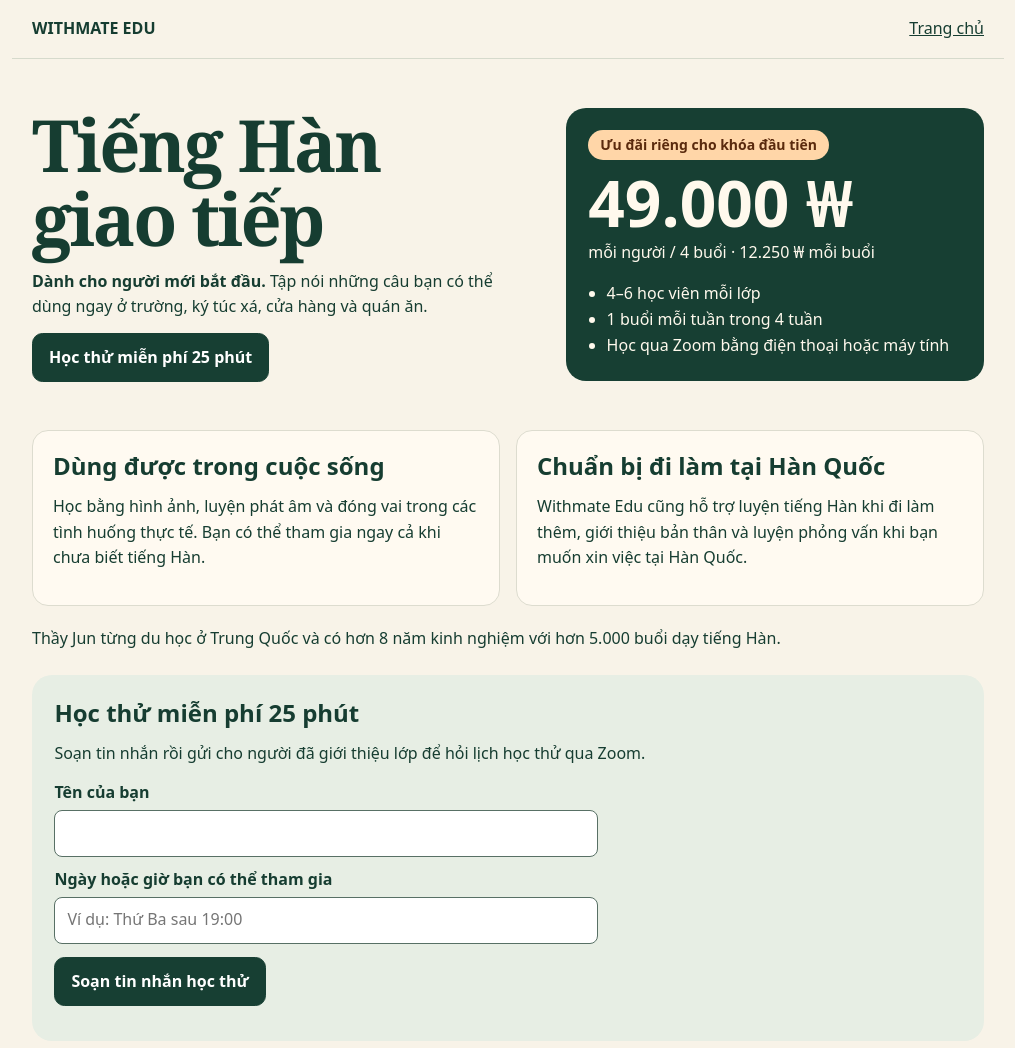
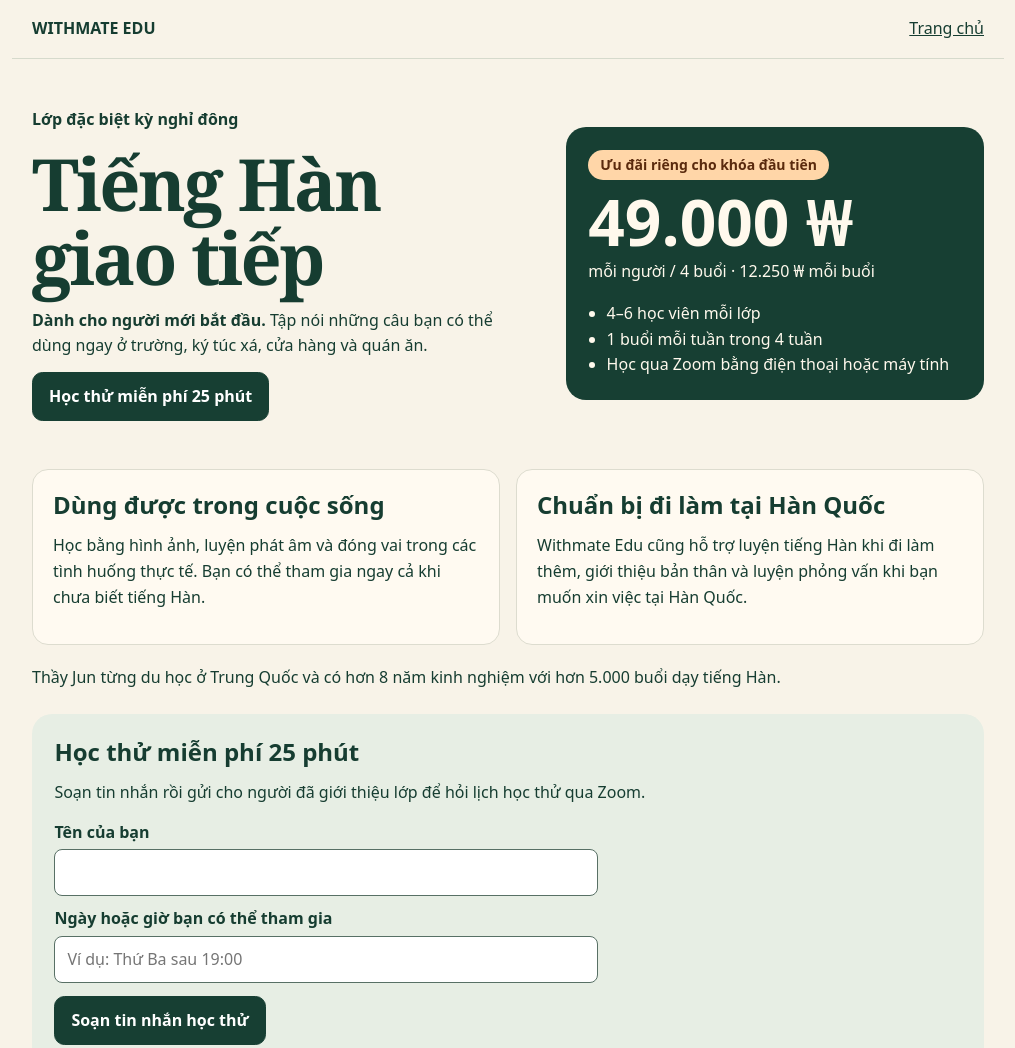
Before and after one commit to withmatekorea-edu/withmate-edu, a plain HTML site: page vi/index.html in a window 1280 px wide. Shown: the top 1048 px of the page, without its empty margins (132-1147 px from the left). Drawn offline with Linux system fonts and the light colour scheme.

Commit message:
Feature winter break classes on the Vietnamese page

```diff
--- a/vi/index.html
+++ b/vi/index.html
@@ -40,6 +40,7 @@
   <main>
     <section class="hero" aria-labelledby="title">
       <div>
+        <p><strong>Lớp đặc biệt kỳ nghỉ đông</strong></p>
         <h1 id="title">Tiếng Hàn giao tiếp</h1>
         <p><strong>Dành cho người mới bắt đầu.</strong> Tập nói những câu bạn có thể dùng ngay ở trường, ký túc xá, cửa hàng và quán ăn.</p>
         <a class="button" href="#hoc-thu">Học thử miễn phí 25 phút</a>
```
